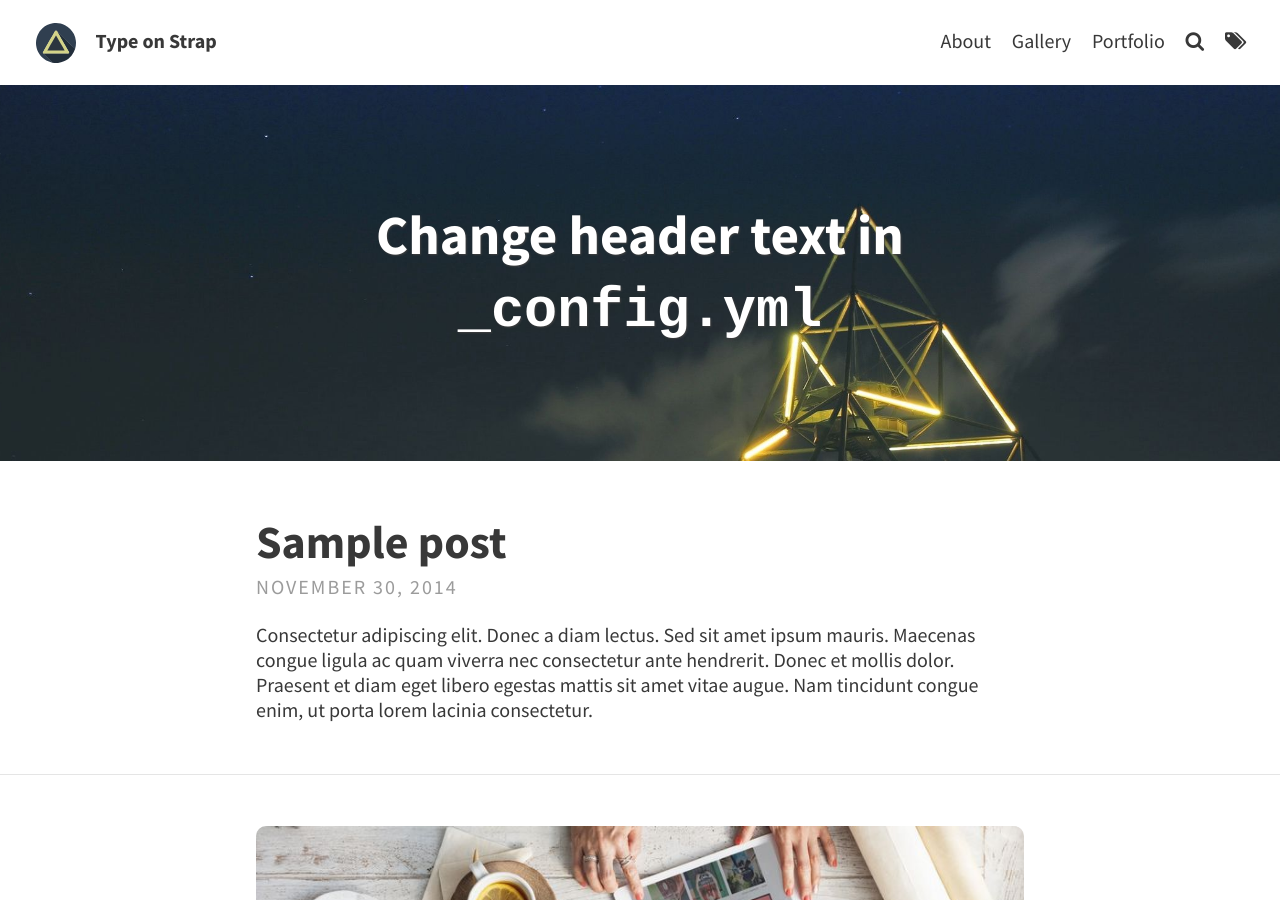
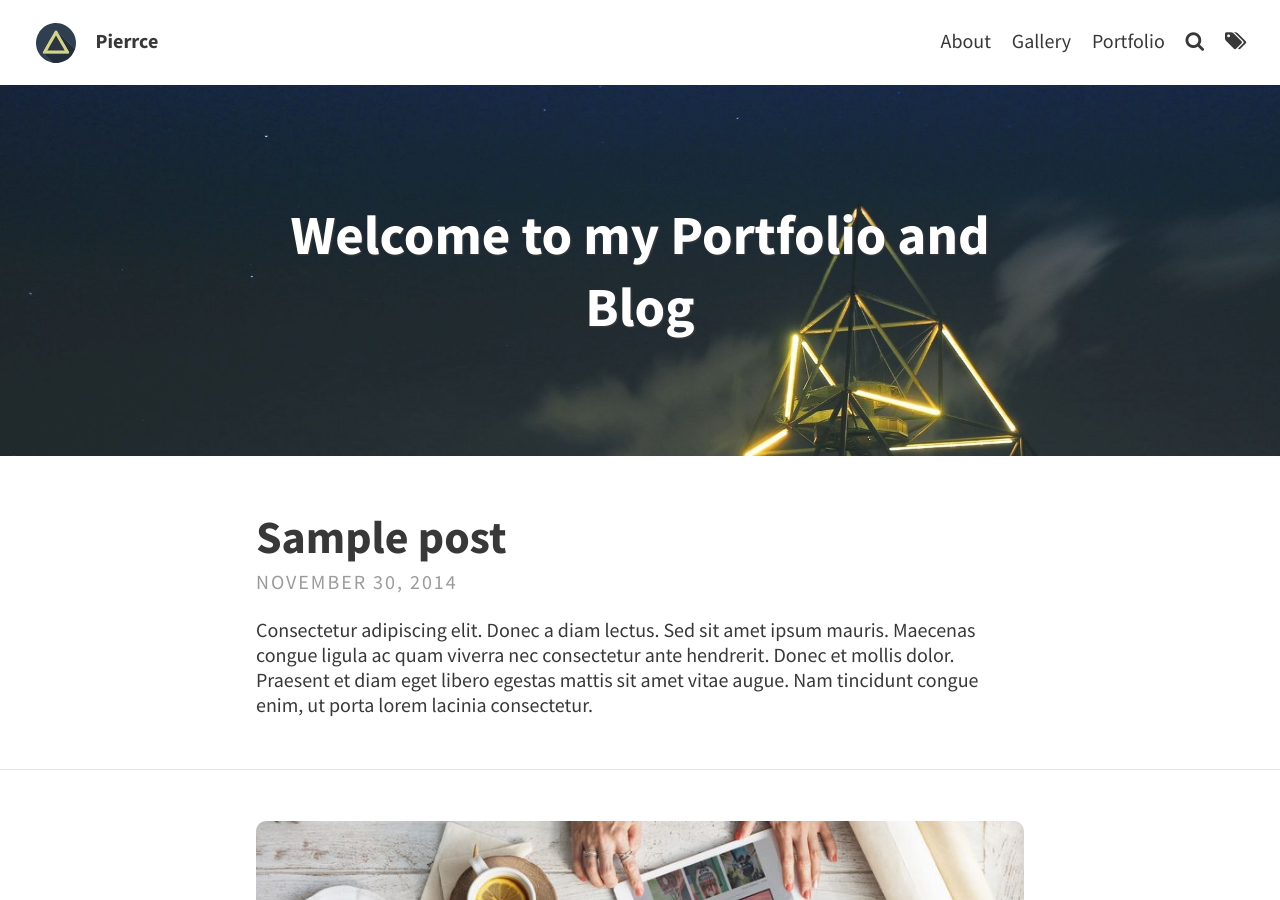
Before and after one commit to pierrce/pierrce.github.io, a Jekyll site: the page built from index.html, in a window 1280 px wide and 900 px high. Built offline with Jekyll 4.4.1, drawn with Linux system fonts in a browser that asks for light colours; the list of posts is cut into pages by our own code.

Commit message:
Update to Config.yml

```diff
--- a/_config.yml
+++ b/_config.yml
@@ -1,45 +1,45 @@
 # SITE CONFIGURATION
 baseurl: ""
 url: "https://pierrce.github.io"
-title: Type on Strap # site's title
-description: "A website with blog posts and pages" # used by search engines
+title: Portfolio # site's title
+description: "A portfolio and blog by Alec Pierce aka Pierrce" # used by search engines
 
 
 # THEME-SPECIFIC CONFIGURATION
 theme_settings:
   # Meta
-  title: Type on Strap # blog's title
+  title: Pierrce # blog's title
   avatar: assets/img/triangle.svg
   favicon: assets/favicon.ico
   gravatar: # Email MD5 hash
 
   # Header and footer text
-  header_text: Change header text in <code>_config.yml</code>
+  header_text: Welcome to my Portfolio and Blog
   header_feature_image: assets/img/pexels/triangular.jpeg
   footer_text: >
     Powered by <a href="https://jekyllrb.com/">Jekyll</a> with <a href="https://github.com/sylhare/Type-on-Strap">Type on Strap</a>
 
   # Icons
   rss: true  # Make sure you created a feed.xml with feed.xml layout
-  email_address: # Full email address, e.g. "sam@example.com"
+  email_address: alec.m.pierce@gmail.com # Full email address, e.g. "sam@example.com"
   behance:
   bitbucket:
   dribbble:
   facebook:
   flickr:
   gitlab:
-  github: "sylhare"
+  github: "pierrce"
   google_plus:
-  instagram:
+  instagram: "pierrceinsta"
   keybase:
-  linkedin:  # Full URL
+  linkedin: "https://www.linkedin.com/in/pierrce/" # Full URL
   pinterest:
-  reddit:
+  reddit: "pierrce"
   soundcloud:
   stack_exchange:  # Full URL
-  steam:
+  steam: "pierrce"
   tumblr:
-  twitter: # "twitter username"
+  twitter: "pierrcedesign" # "twitter username"
   vimeo:
   wordpress:
   youtube:
@@ -53,7 +53,7 @@ theme_settings:
     pinterest:
     pocket:
     reddit: true
-    linkedin:
+    linkedin: true
     wordpress:
     email: true
 
```
